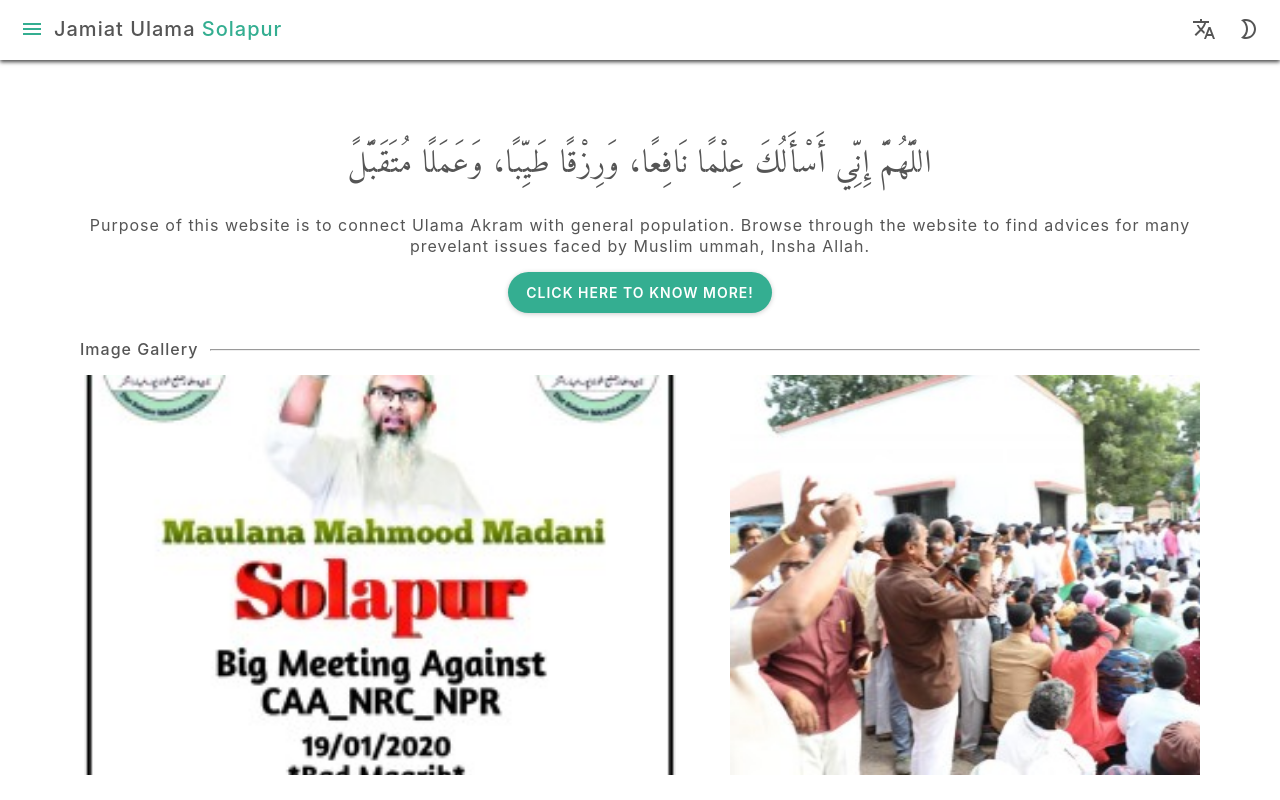
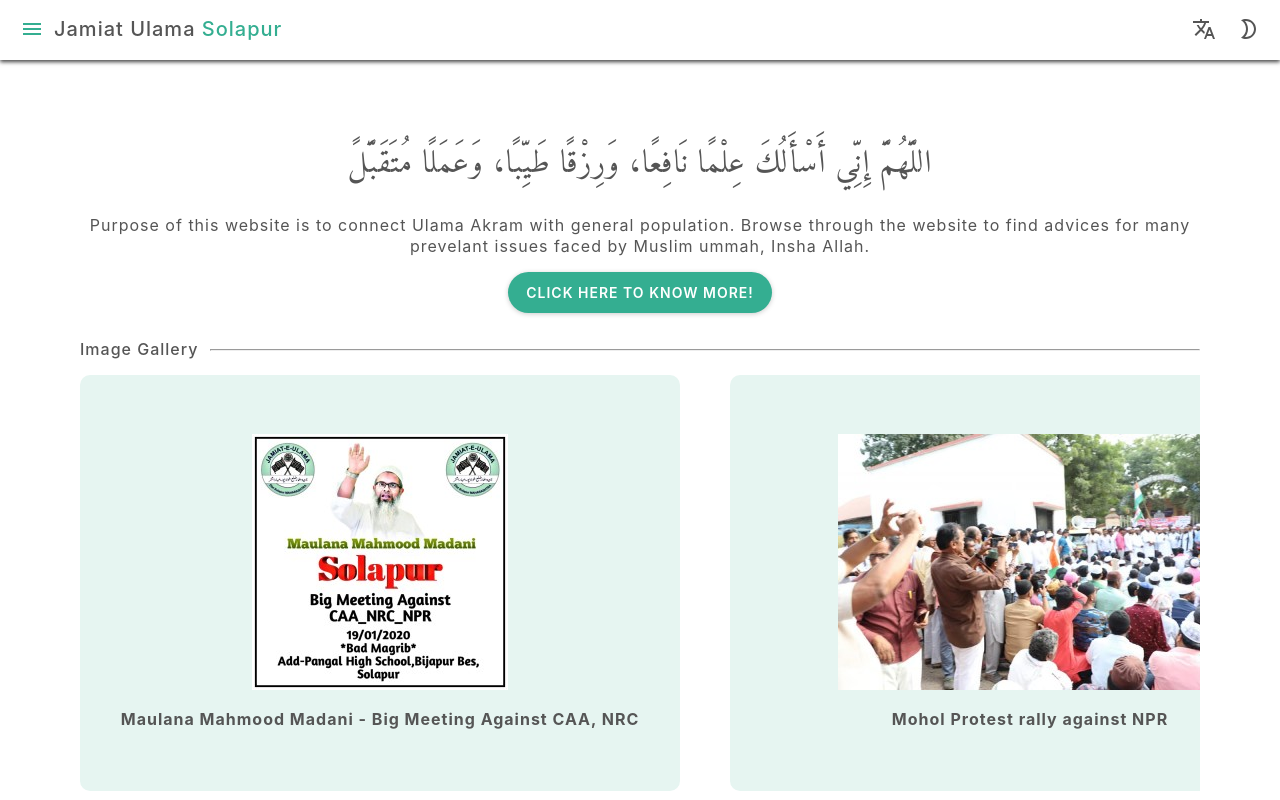
Before and after one commit to dosanj/jamiatulama-react, a React (Create React App) app: page / in a window 1280 px wide. Built offline with nearby package versions, Linux system fonts and the light colour scheme.

Commit message:
home page images

```diff
--- a/src/components/ImageSlider.tsx
+++ b/src/components/ImageSlider.tsx
@@ -2,16 +2,18 @@
 import { IImageSliderProps } from '../models/components.props';
 export function ImageSlider(props: IImageSliderProps) {
   return (
-    <div className="slider">
-      <div className="slides">
+    <div className="image-slider">
       {props.images.map((image) => {
         return (
-            <div key={image['english-image-title']}>
+          <div
+            className="image-slider--images"
+            key={image['english-image-title']}
+          >
             <img src={image.image} alt={image['english-image-title']} />
+            <h4> {image['english-image-title']}</h4>
           </div>
         );
       })}
     </div>
-    </div>
   );
 }
--- a/src/scss/components/_image-slider.scss
+++ b/src/scss/components/_image-slider.scss
@@ -1,18 +1,6 @@
-.slider {
+.image-slider {
     width: 100%;
-    text-align: center;
     overflow: hidden;
-
-    img {
-        object-fit: cover;
-        position: absolute;
-        top: 0;
-        left: 0;
-        width: 100%;
-        height: 100%;
-    }
-
-    .slides {
     display: flex;
     overflow-x: auto;
     scroll-behavior: smooth;
@@ -32,11 +20,12 @@
         background: transparent;
     }
 
-        >div {
+    &--images {
         scroll-snap-align: start;
         flex-shrink: 0;
         width: 600px;
         height: 400px;
+        overflow: hidden;
         margin-right: 50px;
         border-radius: 10px;
         color: var(--color-text);
@@ -47,14 +36,20 @@
         position: relative;
         display: flex;
         justify-content: center;
+        flex-direction: column;
         align-items: center;
-            font-size: 100px;
+        text-align: center;
+        padding-top: 1rem;
+
+        img {
+            width: auto;
+        }
 
         @include if-mobile() {
             width: 100%;
-                height: 300px;
+            height: auto;
+
         }
     }
 
 }
-}
```
Also changed, not shown: src/css/index.css. Lines whose indentation alone changed are shown as unchanged.
